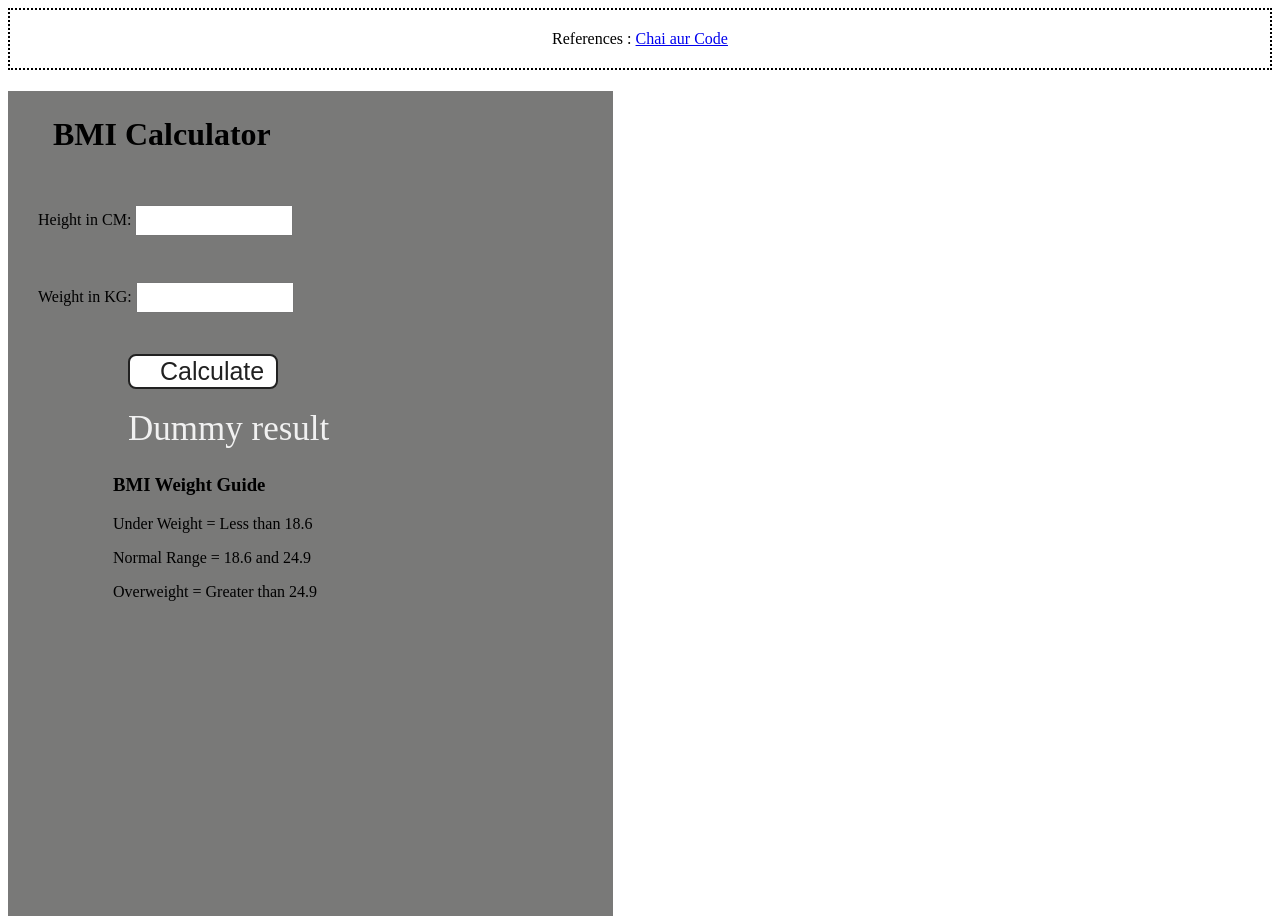
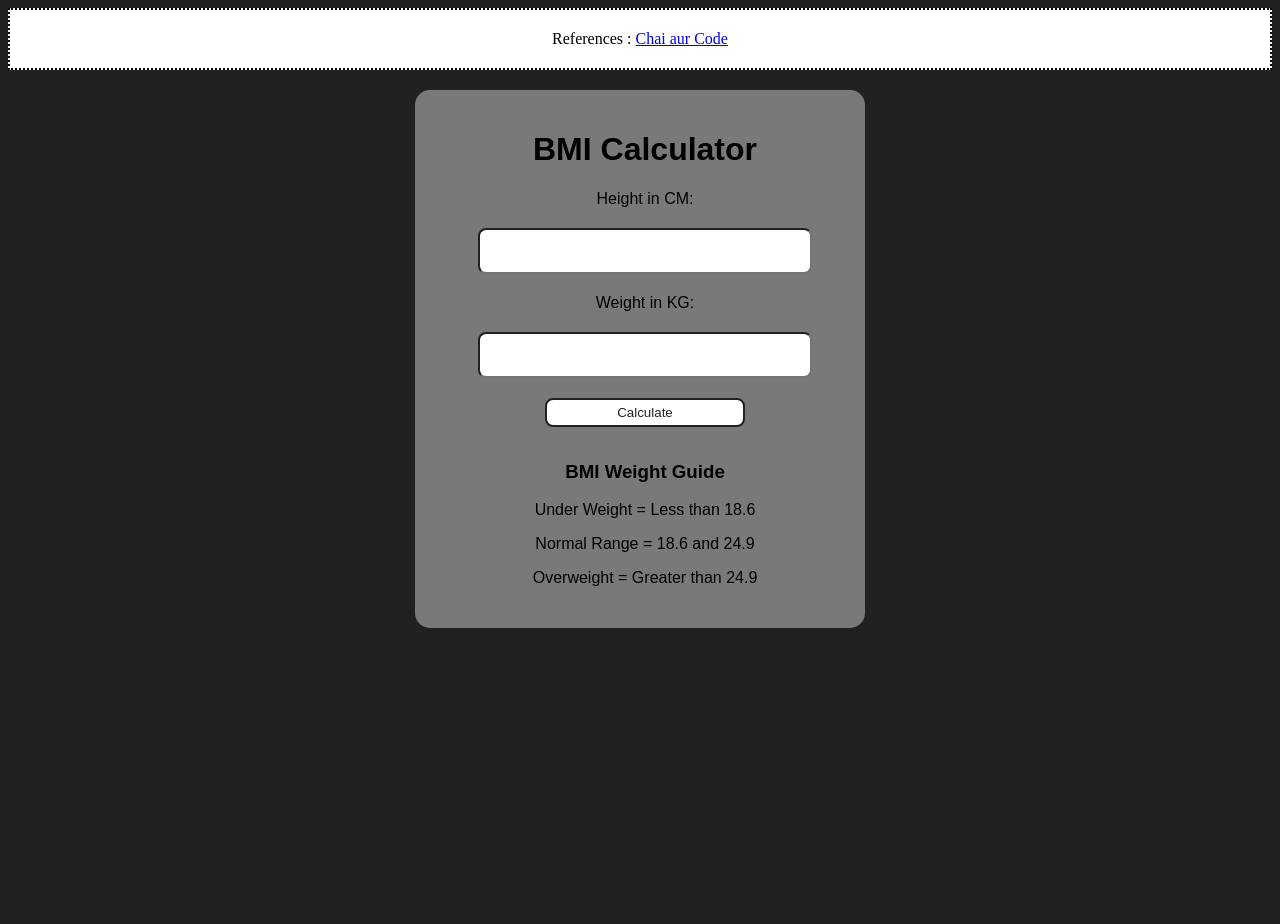
Before and after one commit to kartikkumar01/JS-Projects, a plain HTML site: page 006_bmi_calculator/index.html in a window 1280 px wide. After the commit the page ends 800 px from the top, so only its background shows below. Drawn offline with Linux system fonts and the light colour scheme.

Commit message:
bmi calculator project done

```diff
--- a/006_bmi_calculator/index.html
+++ b/006_bmi_calculator/index.html
@@ -15,17 +15,17 @@
   <div class="container">
     <h1>BMI Calculator</h1>
     <form>
-      <p><label>Height in CM: </label><input type="text" id="height" /></p>
-      <p><label>Weight in KG: </label><input type="text" id="weight" /></p>
+      <label>Height in CM: </label><input type="number" id="height" />
+      <label>Weight in KG: </label><input type="number" id="weight" />
       <button>Calculate</button>
-      <div id="result">Dummy result</div>
-      <div id="weight-guide">
-        <h3>BMI Weight Guide</h3>
-        <p>Under Weight = Less than 18.6</p>
-        <p>Normal Range = 18.6 and 24.9</p>
-        <p>Overweight = Greater than 24.9</p>
-      </div>
     </form>
+    <div id="result"></div>
+    <div id="weight-guide">
+      <h3>BMI Weight Guide</h3>
+      <p>Under Weight = Less than 18.6</p>
+      <p>Normal Range = 18.6 and 24.9</p>
+      <p>Overweight = Greater than 24.9</p>
+    </div>
   </div>
 
   <script src="script.js"></script>
--- a/006_bmi_calculator/style.css
+++ b/006_bmi_calculator/style.css
@@ -1,48 +1,54 @@
+body{
+  background-color: #212121;
+}
 .container {
-  width: 575px;
-  height: 825px;
-
+  padding: 20px;
   background-color: #797978;
   padding-left: 30px;
+  max-width: 400px;
+  font-family: sans-serif;
+  text-align: center;
+  margin: 20px auto;
+  border-radius: 15px;
 }
 #height,
 #weight {
-  width: 150px;
-  height: 25px;
-  margin-top: 30px;
+  width: 80%;
+  margin: auto;
+  height: 40px;
+  border-radius: 8px;
+  outline: none;
+  font-size: 20px;
+  padding-inline: 5px;
 }
-
+form{
+  display: flex;
+  gap: 20px;
+  flex-direction: column;
+}
 #weight-guide {
-  margin-left: 75px;
-  margin-top: 25px;
+  padding: 5px;
 }
 
 #result {
-  font-size: 35px;
-  margin-left: 90px;
-  margin-top: 20px;
+  font-weight: bolder;
+  font-size: 20px;
   color: rgb(241, 241, 241);
+  padding: 5px;
 }
 
 button {
-  width: 150px;
-  height: 35px;
-  margin-left: 90px;
-  margin-top: 25px;
   background-color: #fff;
-  padding: 1px 30px;
+  padding: 5px 8px;
   border-radius: 8px;
   color: #212121;
-  text-decoration: none;
   border: 2px solid #212121;
-
-  font-size: 25px;
+  width: 50%;
+  margin: auto;
 }
 
-h1 {
-  padding-left: 15px;
-  padding-top: 25px;
-
+h1{
+  text-align: center;
 }
 div.top{
   background-color: white;
```
